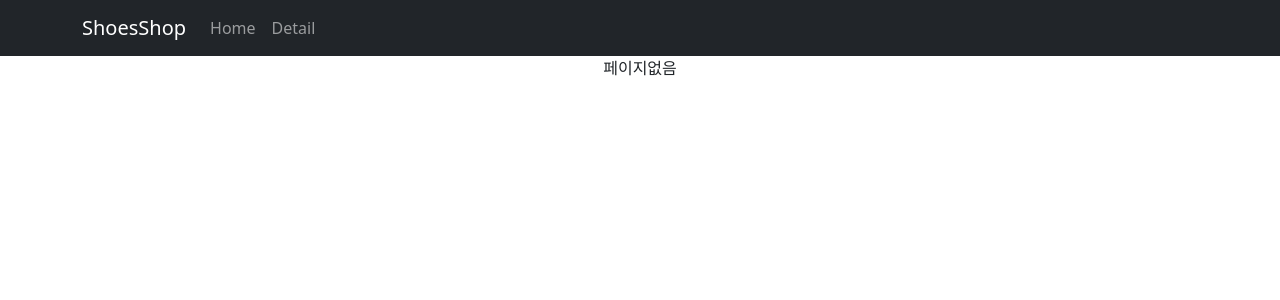
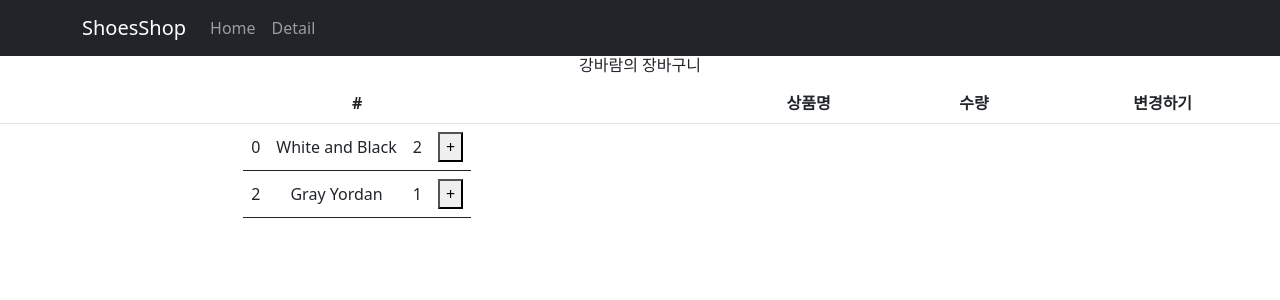
Before and after one commit to hyennin/react-practice2-3, a React (Create React App) app: page /cart in a window 1280 px wide. Shown: the top 300 px of the page. Built offline with nearby package versions, Linux system fonts and the light colour scheme.

Commit message:
reducer 실습

```diff
--- a/package.json
+++ b/package.json
@@ -3,6 +3,7 @@
   "version": "0.1.0",
   "private": true,
   "dependencies": {
+    "@reduxjs/toolkit": "^1.9.5",
     "@testing-library/jest-dom": "^5.16.5",
     "@testing-library/react": "^13.4.0",
     "@testing-library/user-event": "^13.5.0",
@@ -11,6 +12,7 @@
     "react": "^18.2.0",
     "react-bootstrap": "^2.7.4",
     "react-dom": "^18.2.0",
+    "react-redux": "^8.1.0",
     "react-router-dom": "^6.11.2",
     "react-scripts": "5.0.1",
     "styled-components": "^5.3.11",
--- a/src/App.js
+++ b/src/App.js
@@ -1,12 +1,12 @@
 import {useState} from "react"
 import {Navbar,Container,Nav,Button} from 'react-bootstrap';
 import './App.css';
-import 'bootstrap/dist/css/bootstrap.min.css'
+import 'bootstrap/dist/css/bootstrap.min.css';
 import data from './data.js';
 import {Routes, Route, Link, useNavigate, Outlet} from 'react-router-dom'
 import Detail from "./routes/Detail";
 import axios from 'axios';
-
+import Cart  from "./routes/Cart";
 
 function App() {
   let [shoes, setShoes] = useState(data);
@@ -60,6 +60,7 @@ function App() {
         <Route path = "location" element = {<div>location</div>}/>
       </Route>
       <Route path = "*" element={<div>페이지없음</div>}/>
+      <Route path = "/cart" element ={<Cart/>}/>
    </Routes>
  </div>
  );
@@ -87,5 +88,4 @@ function Card(props){
   )
 }
 
-
 export default App;
--- a/src/index.js
+++ b/src/index.js
@@ -3,15 +3,19 @@ import ReactDOM from 'react-dom/client';
 import './index.css';
 import App from './App';
 import reportWebVitals from './reportWebVitals';
-import { BrowserRouter } from 'react-router-dom';
+import { BrowserRouter } from "react-router-dom";
+import { Provider } from 'react-redux';
+import store from './store';
 
 const root = ReactDOM.createRoot(document.getElementById('root'));
 root.render(
-  <React.StrictMode>
-    <BrowserRouter>
-      <App />
-    </BrowserRouter>
-  </React.StrictMode>
+<React.StrictMode>
+  <Provider store={store}>
+   <BrowserRouter>
+    <App />
+   </BrowserRouter>
+  </Provider>
+</React.StrictMode>
 );
 
 // If you want to start measuring performance in your app, pass a function
--- /dev/null
+++ b/src/routes/Cart.js
@@ -0,0 +1,43 @@
+import { Table } from "react-bootstrap";
+import { useDispatch, useSelector } from "react-redux";
+import { addCount, changeName, increase } from "../store";
+
+function Cart(){
+    // let a = useSelector((state)=>{return state.user} )
+    let state = useSelector((state)=>state)
+    console.log(state.cart[0].name)
+    // store.js에게 요청하는 함수
+    let dispatch = useDispatch()
+
+    return(
+         <div>
+            <h6>{state.user.name}의 장바구니</h6>
+           <Table>
+           <thead>
+            <tr>
+                <th>#</th>
+                <th>상품명</th>
+                <th>수량</th>
+                <th>변경하기</th>
+            </tr>
+           </thead>
+           <tbady>
+            {
+                state.cart.map((a, i)=>
+               <tr key={i}>
+                <td>{a.id}</td>
+                <td>{a.name}</td>
+                <td>{a.count}</td>
+                <td><button onClick={() => dispatch(addCount(state.cart[i].id))}>+</button></td>
+               </tr>
+                )
+            }
+
+
+           </tbady>
+           </Table>
+         </div>
+    )
+}
+
+export default Cart;
--- /dev/null
+++ b/src/store.js
@@ -0,0 +1,38 @@
+import { configureStore, createSlice } from "@reduxjs/toolkit";
+
+// 전역변수 만들기 useState()역할
+let user = createSlice({
+   name : 'user',
+   initialState : {name: '강바람', age: 20},
+   reducers: {
+        changeName(state) {
+            state.name = '민들레'
+        },
+        increase(state, action) {
+            state.age += action.payload
+        }
+   }
+})
+
+let cart = createSlice({
+    name : 'cart',
+    initialState : [
+        {id:0, name: 'White and Black', count :2},
+        {id:2, name: 'Gray Yordan', count :1}
+    ],
+    reducers: {
+        addCount(state, action) {
+            state[action.payload].count++
+        }
+    }
+ })
+
+export let { changeName, increase } = user.actions
+export let { addCount } = cart.actions
+
+export default configureStore({
+    reducer : {
+      user  : user.reducer,
+      cart : cart.reducer
+    }
+})
```
Also changed, not shown: 1 other file (tests, documents, lock files or other folders).
